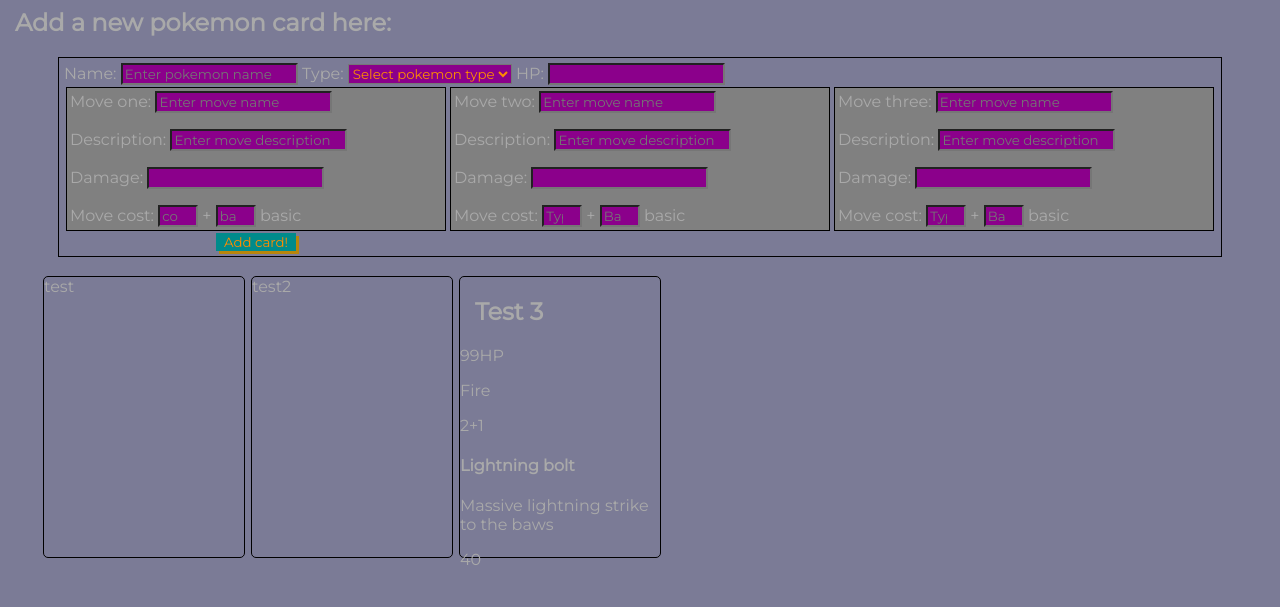
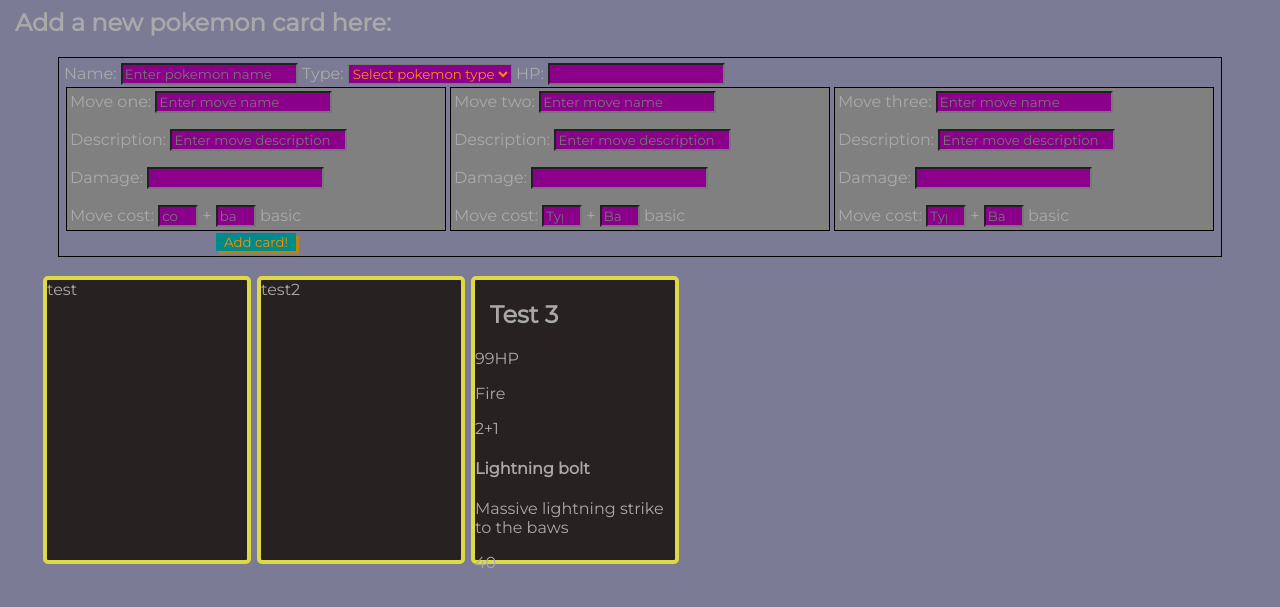
Before and after one commit to StuMcA/js_dom_homework, a plain HTML site: page index.html in a window 1280 px wide. Shown: the part 79-686 px from the top of the page. Drawn offline with Linux system fonts and the light colour scheme.

Commit message:
added hover css

```diff
--- a/index.html
+++ b/index.html
@@ -92,9 +92,9 @@
         </section>
         <section id="pokemon-card-container">
             <ul id="pokemon-card-list">
-                <li>test</li>
-                <li>test2</li>
-                <li>
+                <li class="pokemon-card">test</li>
+                <li class="pokemon-card">test2</li>
+                <li class="pokemon-card">
                     <h2>Test 3</h2>
                     <p>99HP</p>
                     <p>Fire</p>
--- a/static/style.css
+++ b/static/style.css
@@ -95,6 +95,13 @@ li {
     width: 200px;
     height: 280px;
     border-radius: 5px;
-    border: 1px solid black;
+    border: 4px solid rgb(221, 218, 70);
     margin: 3px;
+    background-color: rgb(39, 33, 33);
 }
+
+.pokemon-card:hover {
+    margin: -15px 7px 18px -1px;
+    box-shadow: 6px 11px 3px rgb(69, 66, 66, 0.5);
+    /* z-index: -1; */
+}
```
